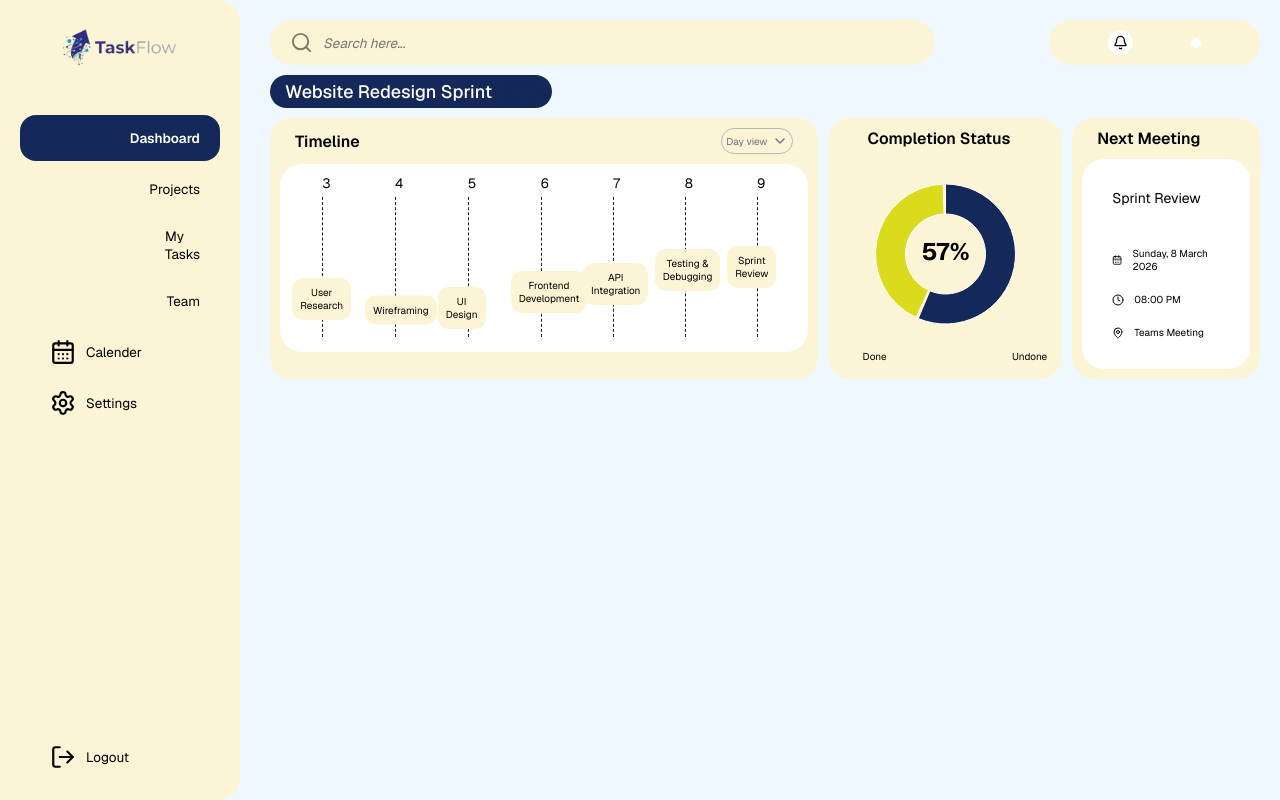
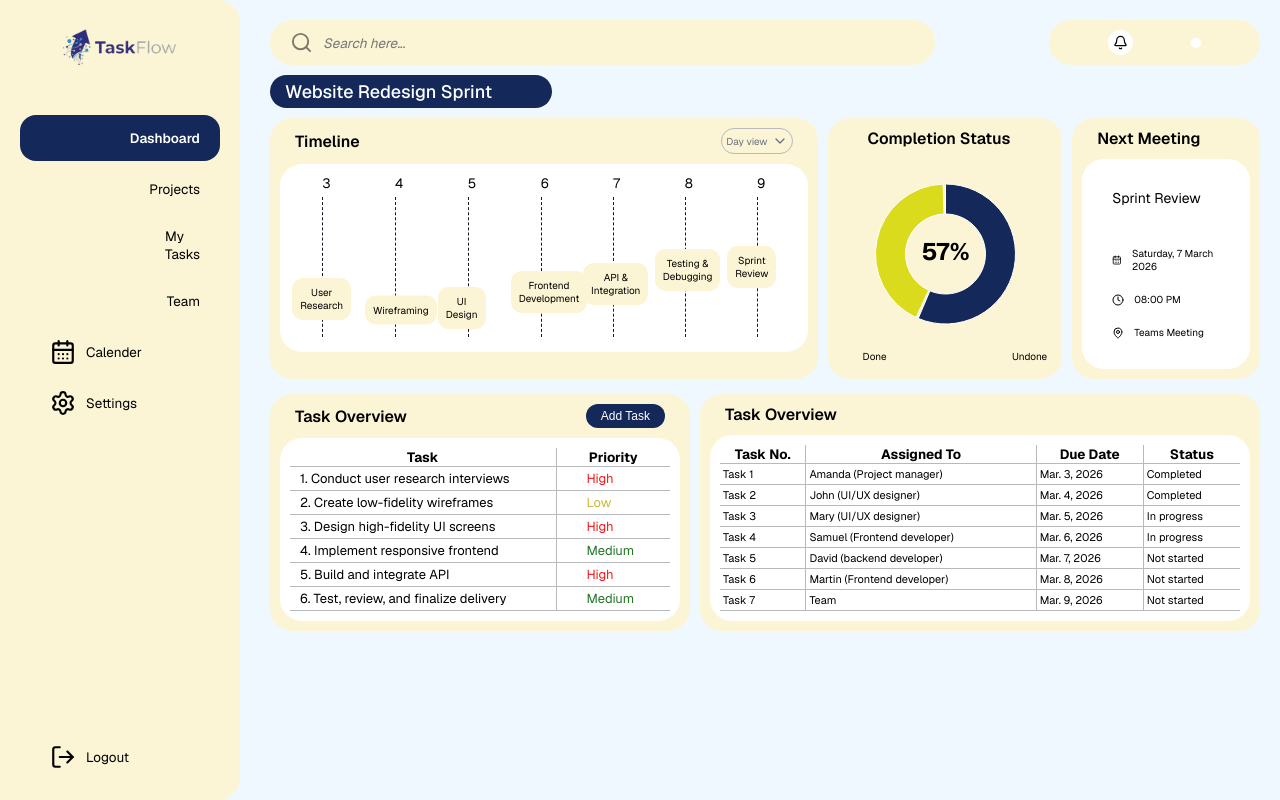
Before and after one commit to sammysplendor/TaskFlow, a React (Vite) app: page / in a window 1280 px wide. Built offline with nearby package versions, Linux system fonts and the light colour scheme; some icons are missing.

Commit message:
Dashboard complete

```diff
--- a/src/data/mockData.js
+++ b/src/data/mockData.js
@@ -51,42 +51,48 @@ export const tasks = [
     title: "User Research",
     date: "2026-03-03",
     status: "done",
-    assignee: "Amanda",
+    assignee: "Amanda (Project manager)",
+    progress: "Completed",
   },
   {
     id: 2,
     title: "Wireframing",
     date: "2026-03-04",
     status: "done",
-    assignee: "John",
+    assignee: "John (UI/UX designer)",
+    progress: "Completed",
   },
   {
     id: 3,
     title: "UI Design",
     date: "2026-03-05",
     status: "done",
-    assignee: "Mary",
+    assignee: "Mary (UI/UX designer)",
+    progress: "In progress",
   },
   {
     id: 4,
     title: "Frontend Development",
     date: "2026-03-06",
     status: "done",
-    assignee: "Samuel",
+    assignee: "Samuel (Frontend developer)",
+    progress: "In progress",
   },
   {
     id: 5,
-    title: "API Integration",
+    title: "API & Integration",
     date: "2026-03-07",
     status: "undone",
-    assignee: "David",
+    assignee: "David (backend developer)",
+    progress: "Not started",
   },
   {
     id: 6,
     title: "Testing & Debugging",
     date: "2026-03-08",
     status: "undone",
-    assignee: "Martin",
+    assignee: "Martin (Frontend developer)",
+    progress: "Not started",
   },
   {
     id: 7,
@@ -94,11 +100,50 @@ export const tasks = [
     date: "2026-03-09",
     status: "undone",
     assignee: "Team",
+    progress: "Not started",
+  },
+];
+
+export const taskOverview = [
+  {
+    id: 1,
+    task: "Conduct user research interviews",
+    priority: "High",
+  },
+
+  {
+    id: 2,
+    task: "Create low-fidelity wireframes",
+    priority: "Low",
+  },
+
+  {
+    id: 3,
+    task: "Design high-fidelity UI screens",
+    priority: "High",
+  },
+
+  {
+    id: 4,
+    task: "Implement responsive frontend",
+    priority: "Medium",
+  },
+
+  {
+    id: 5,
+    task: "Build and integrate API",
+    priority: "High",
+  },
+
+  {
+    id: 6,
+    task: "Test, review, and finalize delivery",
+    priority: "Medium",
   },
 ];
 
 // ========== MEETING DATA ========== //
 export const nextMeeting = {
-  datetime: "2026-03-08T20:00:00Z",
+  datetime: "2026-03-07T20:00:00Z",
   location: "Teams Meeting",
 };
--- a/src/pages/dashboard/Dashboard.jsx
+++ b/src/pages/dashboard/Dashboard.jsx
@@ -9,7 +9,13 @@ import {
   MapPin,
 } from "lucide-react";
 import { User, CaretBigDown, Circle } from "@boxicons/react";
-import { projects, project001, tasks, nextMeeting } from "../../data/mockData";
+import {
+  projects,
+  project001,
+  tasks,
+  nextMeeting,
+  taskOverview,
+} from "../../data/mockData";
 import { useState } from "react";
 import { ResponsiveContainer, PieChart, Pie, Cell } from "recharts";
 
@@ -49,6 +55,25 @@ const Dashboard = () => {
 
   // =============== MEETING SCHEDULE LOGIC =============== //
   const meetingDate = new Date(nextMeeting.datetime);
+
+  // =============== OVERVIEW TABLE =============== //
+  const priorityColor = (priority) => {
+    if (priority === "High") {
+      return "#f91919";
+    } else if (priority === "Medium") {
+      return "#257629";
+    } else {
+      return "#c9b940";
+    }
+  };
+
+  // =============== WORKLOAD TABLE =============== //
+  const dueDate = (dateString) => {
+    const date = new Date(dateString);
+    const month = date.toLocaleString("en-NG", { month: "short" }) + ".";
+
+    return `${month} ${date.getDate()}, ${date.getFullYear()}`;
+  };
 
   return (
     <div className={style.parentContainer}>
@@ -222,10 +247,74 @@ const Dashboard = () => {
             </div>
           </div>
 
+          {/* ========== Lower sections ========== */}
+
           <div className={style.lowerSections}>
-            <div className={style.taskSection}></div>
+            {/* -------- Task Overview -------- */}
 
-            <div className={style.workloadSection}></div>
+            <div className={style.section}>
+              <div className={style.heading}>
+                <h3>Task Overview</h3>
+                <button>
+                  <a href="#">Add Task</a>
+                </button>
+              </div>
+
+              <div className={style.sectionContent}>
+                <table>
+                  <thead>
+                    <tr>
+                      <th>Task</th>
+                      <th>Priority</th>
+                    </tr>
+                  </thead>
+                  <tbody>
+                    {taskOverview.map((item) => (
+                      <tr key={item.id}>
+                        <td className={style.leftColumn}>
+                          {item.id}. {item.task}
+                        </td>
+                        <td
+                          style={{ color: priorityColor(item.priority) }}
+                          className={style.rightColumn}
+                        >
+                          {item.priority}
+                        </td>
+                      </tr>
+                    ))}
+                  </tbody>
+                </table>
+              </div>
+            </div>
+
+            <div className={style.section}>
+              <div className={style.heading}>
+                <h3>Task Overview</h3>
+              </div>
+
+              <div className={style.sectionContent}>
+                <table className={style.workloadTable}>
+                  <thead>
+                    <tr>
+                      <th>Task No.</th>
+                      <th>Assigned To</th>
+                      <th>Due Date</th>
+                      <th>Status</th>
+                    </tr>
+                  </thead>
+                  <tbody>
+                    {tasks.map((task) => (
+                      <tr key={task.id} className={style.smallTxt}>
+                        <td>Task {task.id}</td>
+                        <td>{task.assignee}</td>
+                        <td>{dueDate(task.date)}</td>
+                        <td>{task.progress}</td>
+                      </tr>
+                    ))}
+                  </tbody>
+                </table>
+              </div>
+            </div>
           </div>
         </section>
       </div>
--- a/src/pages/dashboard/Dashboard.module.css
+++ b/src/pages/dashboard/Dashboard.module.css
@@ -12,6 +12,10 @@
   width: 100%;
   height: 100vh;
   padding: 2rem;
+}
+
+a {
+  color: inherit;
 }
 
 /* =============== Top Bar =============== */
@@ -275,3 +279,61 @@
 }
 
 /* --------------------------------------- */
+
+/* ------------ Lower Sections ------------ */
+.lowerSections {
+  display: grid;
+  grid-template-columns: 1.5fr 2fr;
+  column-gap: 1rem;
+}
+
+/* --- Task Overview --- */
+.heading button {
+  color: var(--bg-topcard);
+  padding: 0.5rem 1.5rem;
+  font-size: var(--small-text);
+  border-radius: var(--border-lg);
+  background: var(--primary-color);
+  cursor: pointer;
+}
+
+table {
+  width: 100%;
+  border-collapse: collapse;
+}
+
+th,
+td {
+  border-bottom: 1px solid var(--text-muted-light);
+}
+
+th:not(:last-child),
+td:not(:last-child) {
+  border-right: 1px solid var(--text-muted-light);
+}
+
+thead {
+  font-size: var(--app-txt);
+  display: table-row-group;
+}
+
+tbody td {
+  padding: 0.3rem;
+  display: table-cell;
+}
+
+.leftColumn {
+  width: 70%;
+  padding-left: 1rem;
+  font-size: 1.3rem;
+}
+
+.rightColumn {
+  padding-left: 3rem;
+  font-size: 1.3rem;
+}
+
+/* --- Team Workload --- */
+.smallTxt {
+  font-size: 1.1rem;
+}
```
